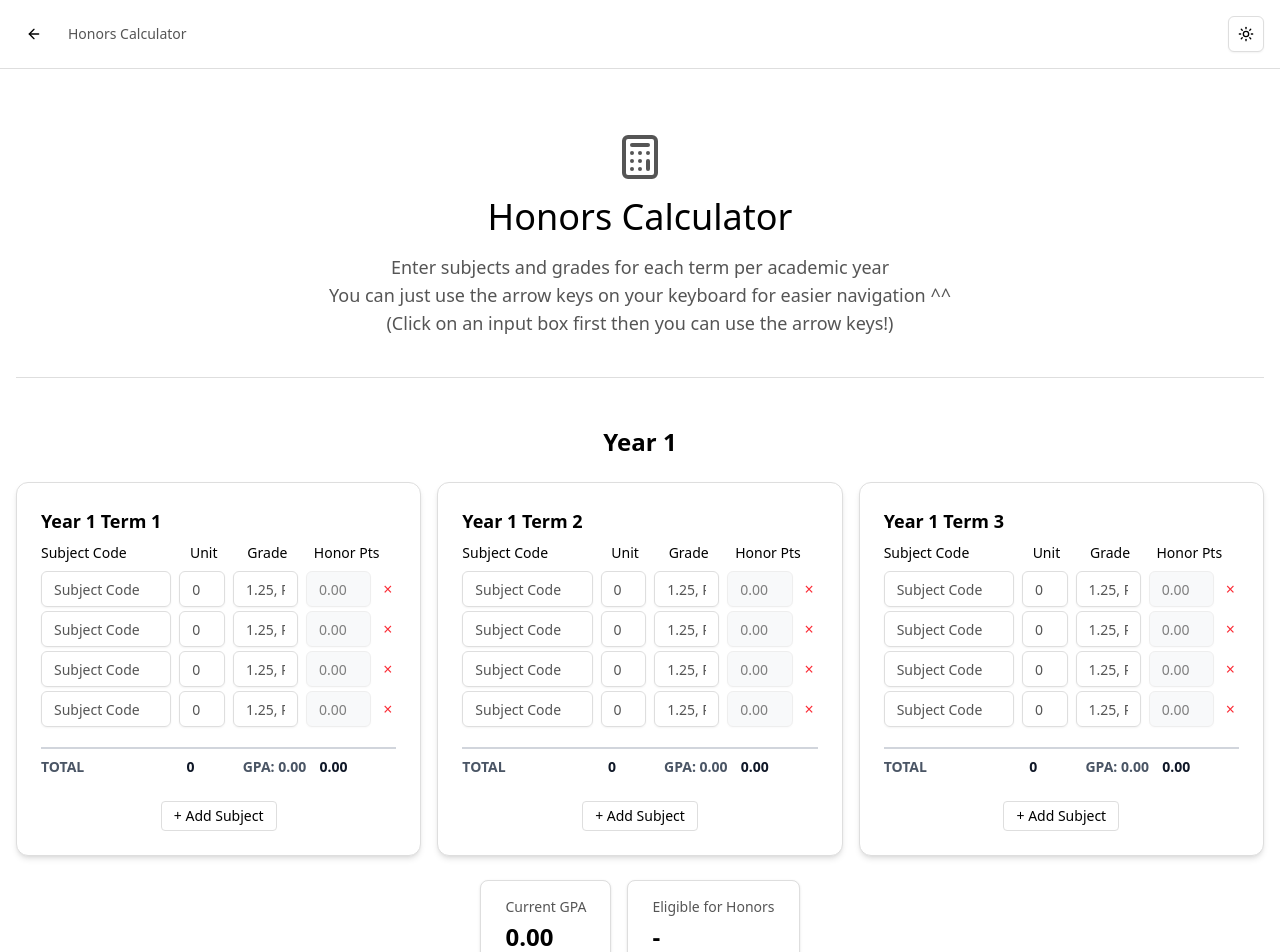
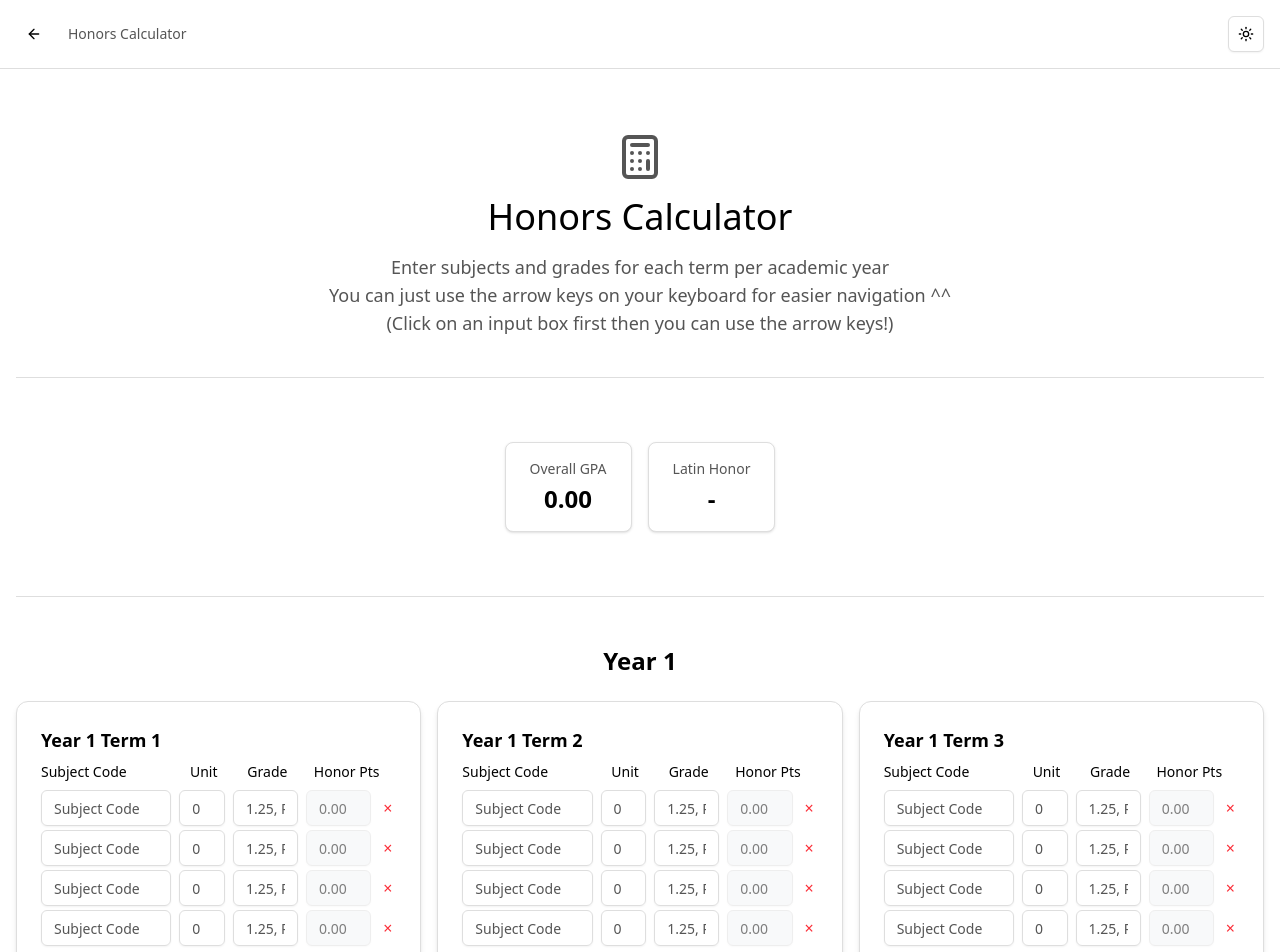
Before and after one commit to jpcsapc/APC-Honors-Checker, a Next.js app: page /honors in a window 1280 px wide. Shown: the top 952 px of the page. Built offline with nearby package versions, Linux system fonts and the light colour scheme.

Commit message:
feat: merging the latin and honors page

```diff
--- a/src/app/honors/page.tsx
+++ b/src/app/honors/page.tsx
@@ -29,7 +29,7 @@ export default function HonorsCalcu() {
   const termsDataRef = React.useRef(termsData);
   termsDataRef.current = termsData;
 
-  // Load persisted data
+  // Load persisted data – falls back to the old Latin Honors page data for one-time migration
   React.useEffect(() => {
     try {
       const savedData = localStorage.getItem("honorsTermsData");
@@ -37,10 +37,19 @@ export default function HonorsCalcu() {
         const parsedData = JSON.parse(savedData);
         if (typeof parsedData === 'object' && !Array.isArray(parsedData) && parsedData !== null) {
           setTermsData(parsedData);
+          return;
+        }
+      }
+      // One-time migration: import data entered on the old Latin Honors page
+      const legacyData = localStorage.getItem("latinHonorsTermsData");
+      if (legacyData) {
+        const parsedData = JSON.parse(legacyData);
+        if (typeof parsedData === 'object' && !Array.isArray(parsedData) && parsedData !== null) {
+          setTermsData(parsedData);
         }
       }
     } catch (error) {
-      console.error("Failed to parse honorsTermsData from localStorage", error);
+      console.error("Failed to parse termsData from localStorage", error);
     }
   }, []);
 
@@ -179,6 +188,26 @@ export default function HonorsCalcu() {
     return nextYearStats;
   }, [termsData]);
 
+  // Derive Latin Honors result from per-year stats — same logic as the former Latin Honors page
+  const latinHonorsSummary = React.useMemo(() => {
+    const yearsWithData = Object.values(yearStats).filter(s => s.totalUnits > 0);
+    if (yearsWithData.length === 0) return { overallGPA: "0.00", latinHonor: "-" };
+
+    const averageGPA = yearsWithData.reduce((sum, s) => sum + s.gpa, 0) / yearsWithData.length;
+    const totalUnits = yearsWithData.reduce((sum, s) => sum + s.totalUnits, 0);
+    const totalRGrades = yearsWithData.reduce((sum, s) => sum + s.rGrades, 0);
+
+    let latinHonor: string;
+    if (totalUnits < 144) latinHonor = "Not enough units yet";
+    else if (totalRGrades > 8) latinHonor = "No, more than 8 R grades";
+    else if (averageGPA >= 3.85) latinHonor = "Summa Cum Laude";
+    else if (averageGPA >= 3.70) latinHonor = "Magna Cum Laude";
+    else if (averageGPA >= 3.50) latinHonor = "Cum Laude";
+    else latinHonor = "No Latin Honor";
+
+    return { overallGPA: averageGPA.toFixed(2), latinHonor };
+  }, [yearStats]);
+
   return (
     <div className="min-h-screen bg-background">
       {/* Header */}
@@ -198,9 +227,8 @@ export default function HonorsCalcu() {
         </div>
       </header>
 
-
-  {/* Main Content */}
-  <main className="container mx-auto px-4 py-16">
+      {/* Main Content */}
+      <main className="container mx-auto px-4 py-16">
         {/* Hero Section */}
         <div className="text-center mb-10">
           <div className="flex justify-center mb-4">
@@ -213,7 +241,22 @@ export default function HonorsCalcu() {
             (Click on an input box first then you can use the arrow keys!)
           </p>
         </div>
-  <hr className="mb-10 border-border/100" />
+
+        <hr className="m-0 border-border/100" />
+
+        {/* Latin Honors Live Summary */}
+        <div className="flex items-center justify-center gap-4 py-16">
+          <div className="rounded-lg border bg-card px-6 py-4 shadow-sm text-center">
+            <p className="text-sm text-muted-foreground mb-1">Overall GPA</p>
+            <p className="text-2xl font-bold text-foreground">{latinHonorsSummary.overallGPA}</p>
+          </div>
+          <div className="rounded-lg border bg-card px-6 py-4 shadow-sm text-center">
+            <p className="text-sm text-muted-foreground mb-1">Latin Honor</p>
+            <p className="text-2xl font-bold text-foreground">{latinHonorsSummary.latinHonor}</p>
+          </div>
+        </div>
+
+        <hr className="m-0 border-border/100" />
 
         {/* Year Sections */}
         {[1,2,3,4].map((yearNum) => {
@@ -245,12 +288,12 @@ export default function HonorsCalcu() {
 
                 {/* Year Summary */}
                 {yearStats[yearKey] && (
-                  <div className="flex justify-center mt-6 gap-4">
-                    <div className="rounded-lg border bg-card px-6 py-4 shadow-sm">
+                  <div className="flex flex-wrap justify-center mt-6 gap-4">
+                    <div className="rounded-lg border bg-card px-6 py-4 shadow-sm text-center min-w-[140px]">
                       <p className="text-sm text-muted-foreground mb-1">Current GPA</p>
                       <p className="text-2xl font-bold text-foreground">{yearStats[yearKey].gpa.toFixed(2)}</p>
                     </div>
-                    <div className="rounded-lg border bg-card px-6 py-4 shadow-sm">
+                    <div className="rounded-lg border bg-card px-6 py-4 shadow-sm text-center min-w-[140px]">
                       <p className="text-sm text-muted-foreground mb-1">Eligible for Honors</p>
                       <p className="text-2xl font-bold text-foreground">{yearStats[yearKey].eligible}</p>
                     </div>
--- a/src/app/latin-honors/page.tsx
+++ b/src/app/latin-honors/page.tsx
@@ -234,6 +234,17 @@ export default function LatinHonorsCalculator() {
 
       {/* Main Content */}
       <main className="container mx-auto px-4 py-16">
+        {/* Deprecation notice */}
+        <div className="mb-8 rounded-lg border border-yellow-400 bg-yellow-50 dark:bg-yellow-950/20 dark:border-yellow-600 px-6 py-4 text-center">
+          <p className="text-sm text-yellow-800 dark:text-yellow-300">
+            Latin Honors results are now shown directly on the{" "}
+            <Link href="/honors" className="font-semibold underline underline-offset-2">
+              Honors Calculator
+            </Link>
+            {" "}— no more switching between pages.
+          </p>
+        </div>
+
         {/* Hero Section */}
         <div className="text-center mb-10">
           <div className="flex justify-center mb-4">
```
